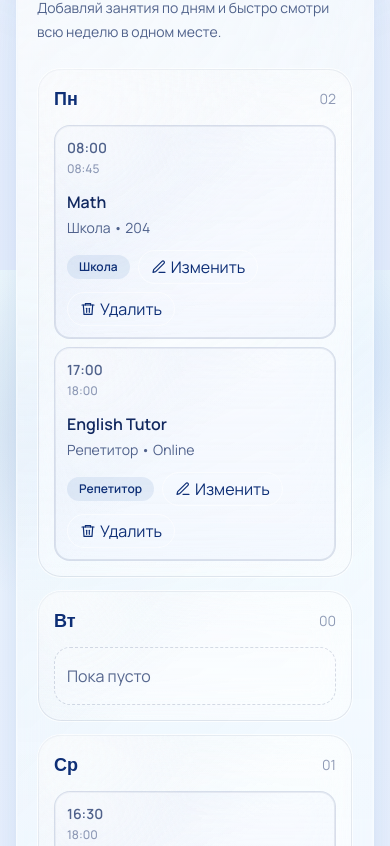
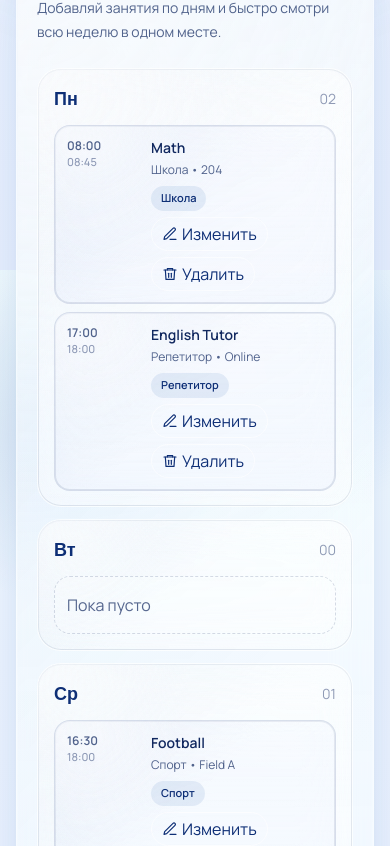
Before and after one commit to simpledeveloperofficial/myweek, a Next.js app: page / in a window 390 px wide. Shown: the part 1418-2264 px from the top of the page. Built offline with nearby package versions, Linux system fonts and the light colour scheme; no server answers.

Commit message:
Compact mobile event cards

```diff
--- a/src/app/page.tsx
+++ b/src/app/page.tsx
@@ -1627,34 +1627,36 @@ export default function Home() {
                       group.events.map((event) => (
                         <article
                           key={event.id}
-                          className="liquid-glass glass-lift animate-fade-up grid gap-3 rounded-2xl border border-[var(--line-soft)] bg-[var(--event-surface)] px-3 py-3 transition sm:grid-cols-[88px_1fr]"
+                          className="liquid-glass glass-lift animate-fade-up grid grid-cols-[72px_1fr] gap-3 rounded-2xl border border-[var(--line-soft)] bg-[var(--event-surface)] px-3 py-3 transition sm:grid-cols-[88px_1fr] sm:px-4"
                         >
-                          <div className="text-sm font-semibold text-[color:var(--muted)]">
+                          <div className="text-xs font-semibold text-[color:var(--muted)] sm:text-sm">
                             {event.startTime}
                             <br />
-                            <span className="text-xs font-medium text-[color:var(--muted-soft)]">
+                            <span className="text-[11px] font-medium text-[color:var(--muted-soft)] sm:text-xs">
                               {event.endTime}
                             </span>
                           </div>
-                          <div className="flex flex-col gap-3 sm:flex-row sm:items-center sm:justify-between">
-                            <div>
-                              <p className="font-semibold text-[var(--foreground)]">{event.title}</p>
-                              <p className="mt-1 text-sm text-[color:var(--muted)]">
+                          <div className="flex min-w-0 flex-col gap-2 sm:flex-row sm:items-center sm:justify-between">
+                            <div className="min-w-0">
+                              <p className="truncate text-sm font-semibold text-[var(--foreground)] sm:text-base">
+                                {event.title}
+                              </p>
+                              <p className="mt-1 text-xs text-[color:var(--muted)] sm:text-sm">
                                 {t.eventTypes[event.type]}
                                 {event.location ? ` • ${event.location}` : ""}
                               </p>
                               {event.notes ? (
-                                <p className="mt-2 text-sm leading-6 text-[color:var(--muted-soft)]">
+                                <p className="mt-1 line-clamp-2 text-xs leading-5 text-[color:var(--muted-soft)] sm:mt-2 sm:text-sm sm:leading-6">
                                   {event.notes}
                                 </p>
                               ) : null}
                             </div>
-                            <div className="flex flex-wrap items-center gap-2">
-                              <span className="glass-badge rounded-full px-3 py-1 text-xs font-semibold">
+                            <div className="flex flex-wrap items-center gap-1.5 sm:gap-2">
+                              <span className="glass-badge rounded-full px-2.5 py-1 text-[11px] font-semibold sm:px-3 sm:text-xs">
                                 {t.eventTypes[event.type]}
                               </span>
                               <button
-                                className="glass-action inline-flex items-center gap-1 rounded-full border border-[var(--line)] px-3 py-1 text-xs font-semibold text-[var(--accent)] transition"
+                                className="glass-action inline-flex items-center gap-1 rounded-full border border-[var(--line)] px-2.5 py-1 text-[11px] font-semibold text-[var(--accent)] transition sm:px-3 sm:text-xs"
                                 onClick={() => startEditing(event)}
                                 type="button"
                               >
@@ -1662,7 +1664,7 @@ export default function Home() {
                                 {uiText.edit}
                               </button>
                               <button
-                                className="glass-action inline-flex items-center gap-1 rounded-full border border-[var(--line)] px-3 py-1 text-xs font-semibold text-[var(--accent)] transition"
+                                className="glass-action inline-flex items-center gap-1 rounded-full border border-[var(--line)] px-2.5 py-1 text-[11px] font-semibold text-[var(--accent)] transition sm:px-3 sm:text-xs"
                                 onClick={() => deleteEvent(event.id)}
                                 type="button"
                               >
```
